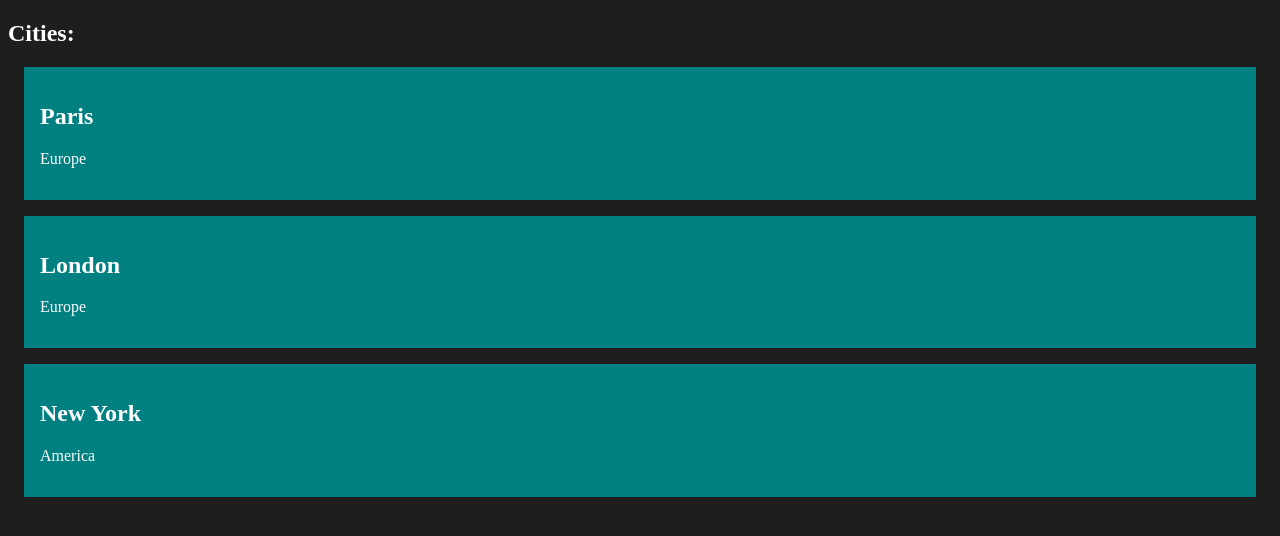
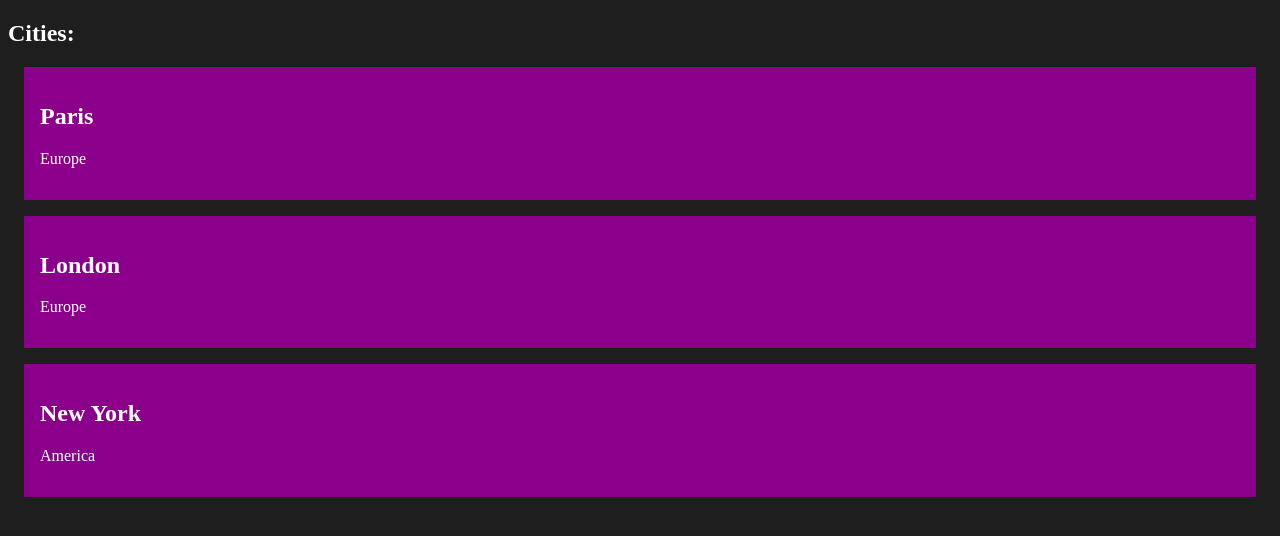
Before and after one commit to WildBoni/cities-react-example, a React (Vite) app: page / in a window 1280 px wide. Shown: the top 536 px of the page. Built offline with nearby package versions, Linux system fonts and the light colour scheme.

Commit message:
color change

```diff
--- a/src/city.module.css
+++ b/src/city.module.css
@@ -1,5 +1,5 @@
 .city {
   margin: 1rem;
   padding: 1rem;
-  background-color: teal;
+  background-color: darkmagenta;
 }
```
